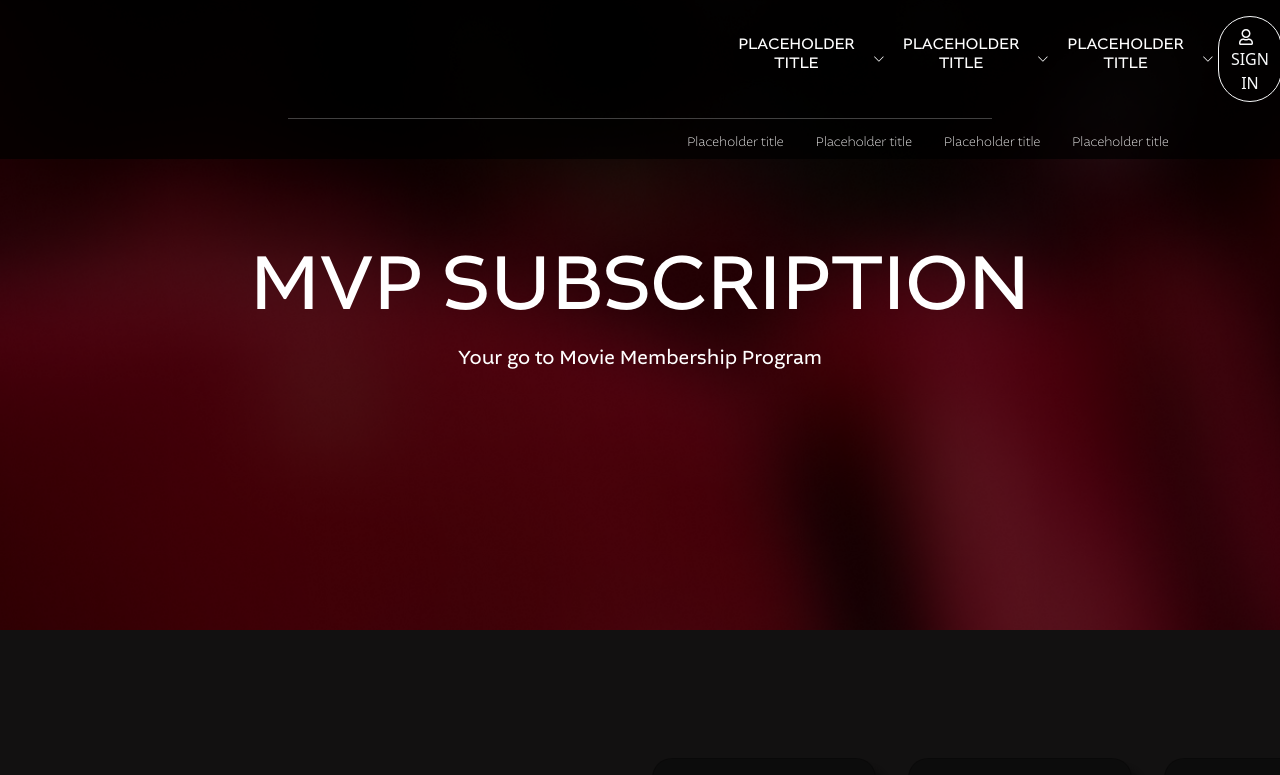
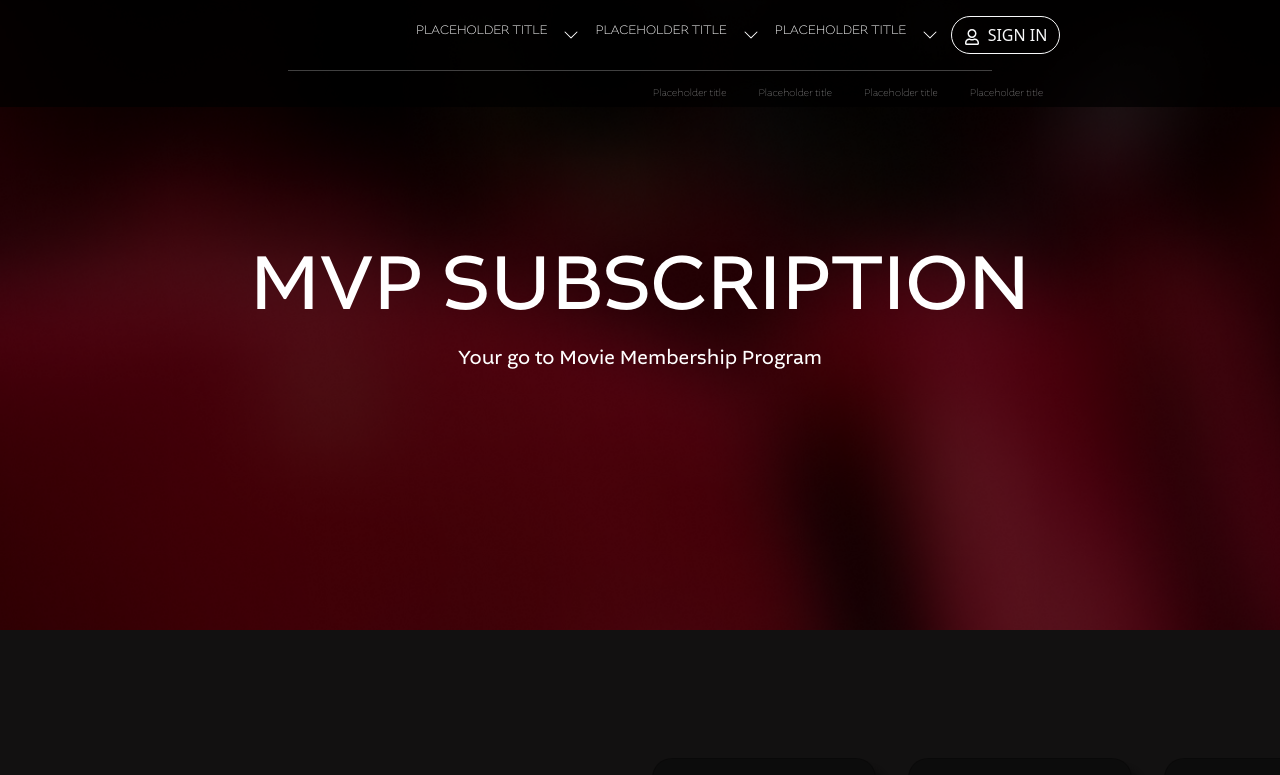
Before and after one commit to Kuladeepjayker/Assignment_Flux, a React (Create React App) app: page / in a window 1280 px wide. Shown: the top 775 px of the page. Built offline with nearby package versions, Linux system fonts and the light colour scheme.

Commit message:
Update header.css
Added CSS

```diff
--- a/src/styles/header.css
+++ b/src/styles/header.css
@@ -2,7 +2,7 @@
   h5 {
     font-family: 'Altivo', sans-serif;
     font-weight: 400;
-    font-size:medium;
+    font-size: medium;
   }
 
   h6 {
@@ -61,6 +61,37 @@
     border-radius: 50px;
   }
 
+  /* Media Query for Mobile (max-width: 390px) */
+@media (max-width: 1480px) {
+  h5 {
+    font-family: 'Altivo', sans-serif;
+    font-weight: 200;
+    font-size: small;
+  }
+
+  h6 {
+    font-family: 'Altivo', sans-serif;
+    font-weight: 100;
+    font-size: x-small;
+  }
+
+  .nav-items {
+    display: flex;
+    gap: 1rem; /* Adjust gap between the nav items */
+    align-items: center;
+    margin-left: 25rem;
+    color: white;
+  }
+
+  .header-bottom {
+    display: flex;
+    gap: 2rem; /* Adjust gap between the nav items */
+    align-items: center;
+    margin: 1rem 2rem 0rem 28rem;
+    color: white;
+  }
+}
+
 
 /* Media Query for Mobile (max-width: 390px) */
 @media (max-width: 390px) {
```
